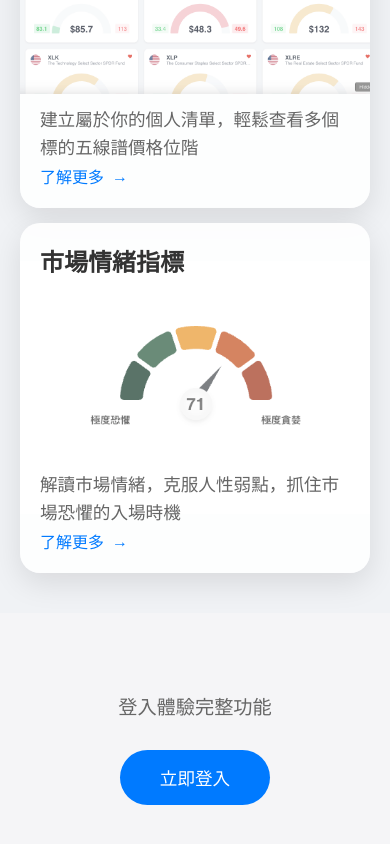
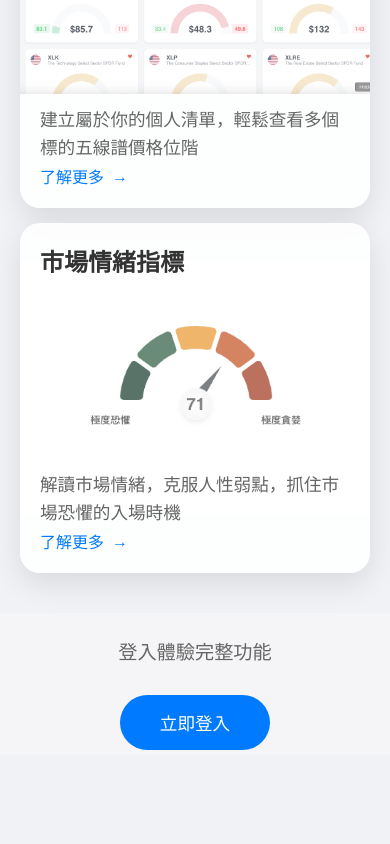
Before and after one commit to pigapril/TonyStock, a React (Create React App) app: page / in a window 390 px wide. Shown: the part 1337-2181 px from the top of the page. After the commit the page ends 2107 px from the top, so only its background shows below. Built offline with nearby package versions, Linux system fonts and the light colour scheme; no server answers.

Commit message:
持續優化各項樣式

```diff
--- a/src/pages/Home.css
+++ b/src/pages/Home.css
@@ -167,7 +167,7 @@
 /* CTA Section */
 .cta-section {
   background: #f5f5f7;
-  padding: 100px 20px;
+  padding: 5px 20px;
   text-align: center;
 }
 
@@ -242,7 +242,7 @@
   }
 
   .cta-section {
-    padding: 60px 20px;
+    padding: 5px 20px;
   }
 
   .cta-section h2 {
```
